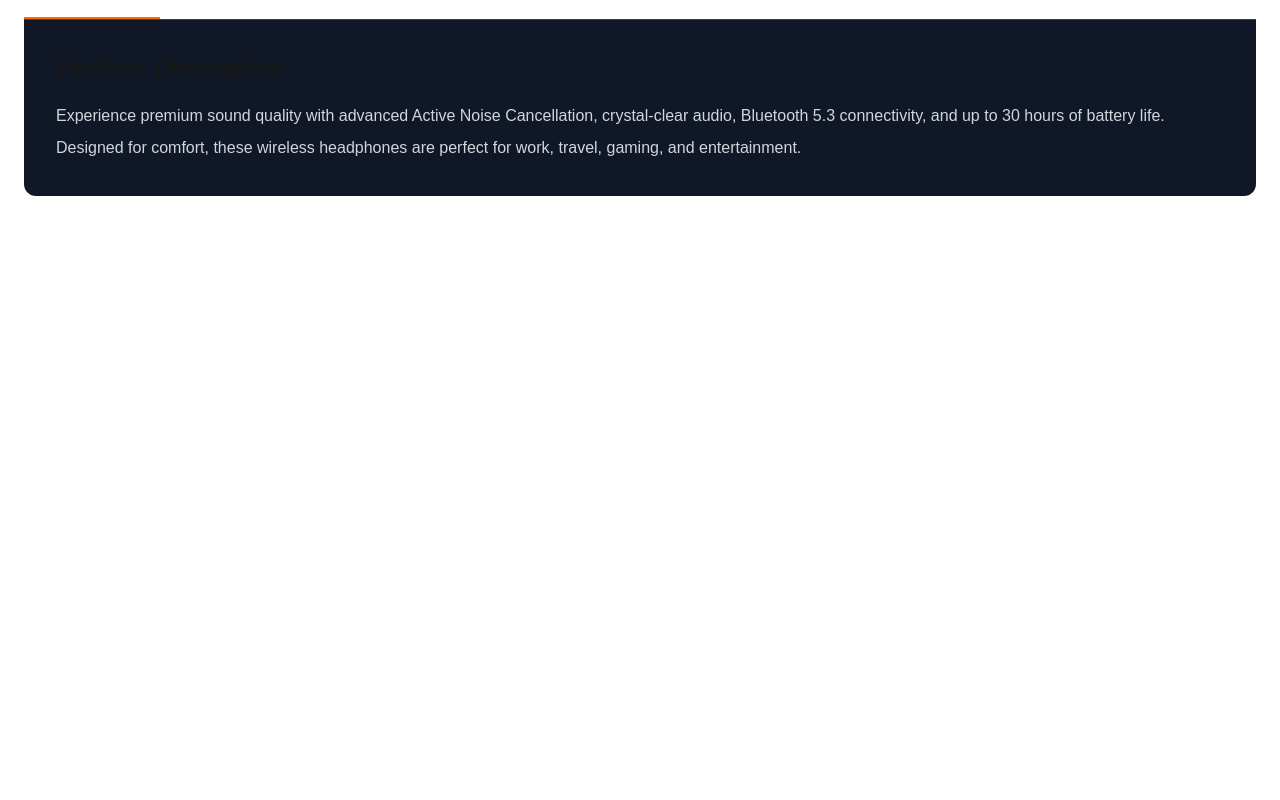
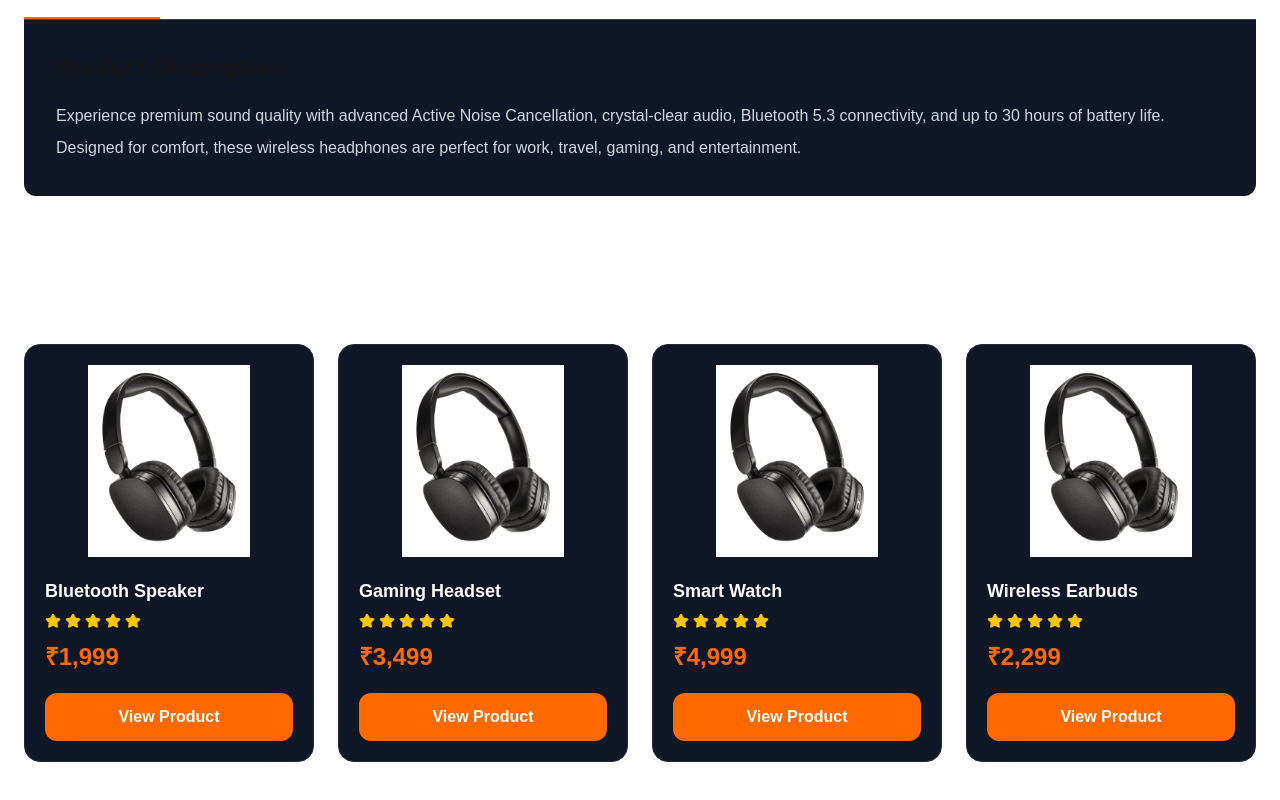
Before and after one commit to Sunil2505/Kotoze, a Next.js app: page /products/1 in a window 1280 px wide. Shown: the part 771-1571 px from the top of the page. Before the commit the page ends 1015 px from the top, so only its background shows below. Built offline with nearby package versions, Linux system fonts and the light colour scheme.

Commit message:
Add related products section

```diff
--- a/src/app/products/[id]/page.tsx
+++ b/src/app/products/[id]/page.tsx
@@ -2,6 +2,7 @@
 import { Star, Heart, ShoppingCart } from "lucide-react";
 import ProductGallery from "../../../components/product/ProductGallery";
 import ProductTabs from "../../../components/product/ProductTabs";
+import RelatedProducts from "../../../components/product/RelatedProducts";
 export default function ProductDetails() {
   return (
     <main className="mx-auto max-w-7xl px-6 py-12">
@@ -103,6 +104,7 @@ export default function ProductDetails() {
 
       </div>
       <ProductTabs />
+      <RelatedProducts />
     </main>
   );
 }
--- /dev/null
+++ b/src/components/product/RelatedProducts.tsx
@@ -0,0 +1,76 @@
+import Image from "next/image";
+import { Star } from "lucide-react";
+
+const products = [
+  {
+    id: 1,
+    name: "Bluetooth Speaker",
+    price: "₹1,999",
+    image: "/images/products/headphones.jpg",
+  },
+  {
+    id: 2,
+    name: "Gaming Headset",
+    price: "₹3,499",
+    image: "/images/products/headphones.jpg",
+  },
+  {
+    id: 3,
+    name: "Smart Watch",
+    price: "₹4,999",
+    image: "/images/products/headphones.jpg",
+  },
+  {
+    id: 4,
+    name: "Wireless Earbuds",
+    price: "₹2,299",
+    image: "/images/products/headphones.jpg",
+  },
+];
+
+export default function RelatedProducts() {
+  return (
+    <section className="mt-20">
+      <h2 className="mb-8 text-3xl font-bold text-white">
+        You May Also Like
+      </h2>
+
+      <div className="grid gap-6 sm:grid-cols-2 lg:grid-cols-4">
+        {products.map((product) => (
+          <div
+            key={product.id}
+            className="rounded-2xl border border-gray-800 bg-gray-900 p-5 transition duration-300 hover:-translate-y-2 hover:border-orange-500"
+          >
+            <Image
+              src={product.image}
+              alt={product.name}
+              width={250}
+              height={250}
+              className="mx-auto h-48 w-full object-contain"
+            />
+
+            <h3 className="mt-5 text-lg font-semibold text-white">
+              {product.name}
+            </h3>
+
+            <div className="mt-2 flex items-center gap-1 text-yellow-400">
+              <Star size={16} fill="currentColor" />
+              <Star size={16} fill="currentColor" />
+              <Star size={16} fill="currentColor" />
+              <Star size={16} fill="currentColor" />
+              <Star size={16} fill="currentColor" />
+            </div>
+
+            <p className="mt-3 text-2xl font-bold text-orange-500">
+              {product.price}
+            </p>
+
+            <button className="mt-5 w-full rounded-xl bg-orange-500 py-3 font-semibold text-white transition hover:bg-orange-600">
+              View Product
+            </button>
+          </div>
+        ))}
+      </div>
+    </section>
+  );
+}
```
